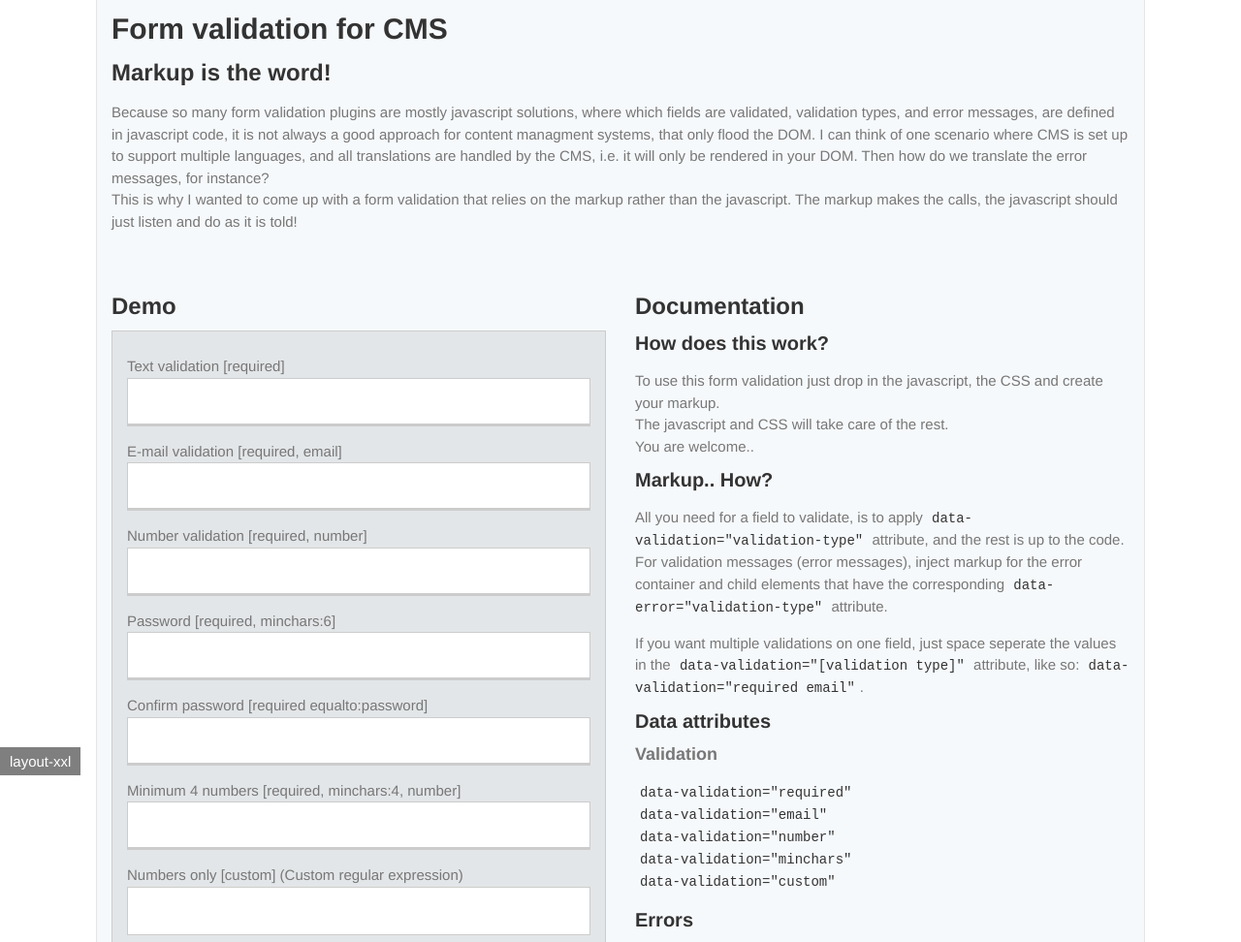
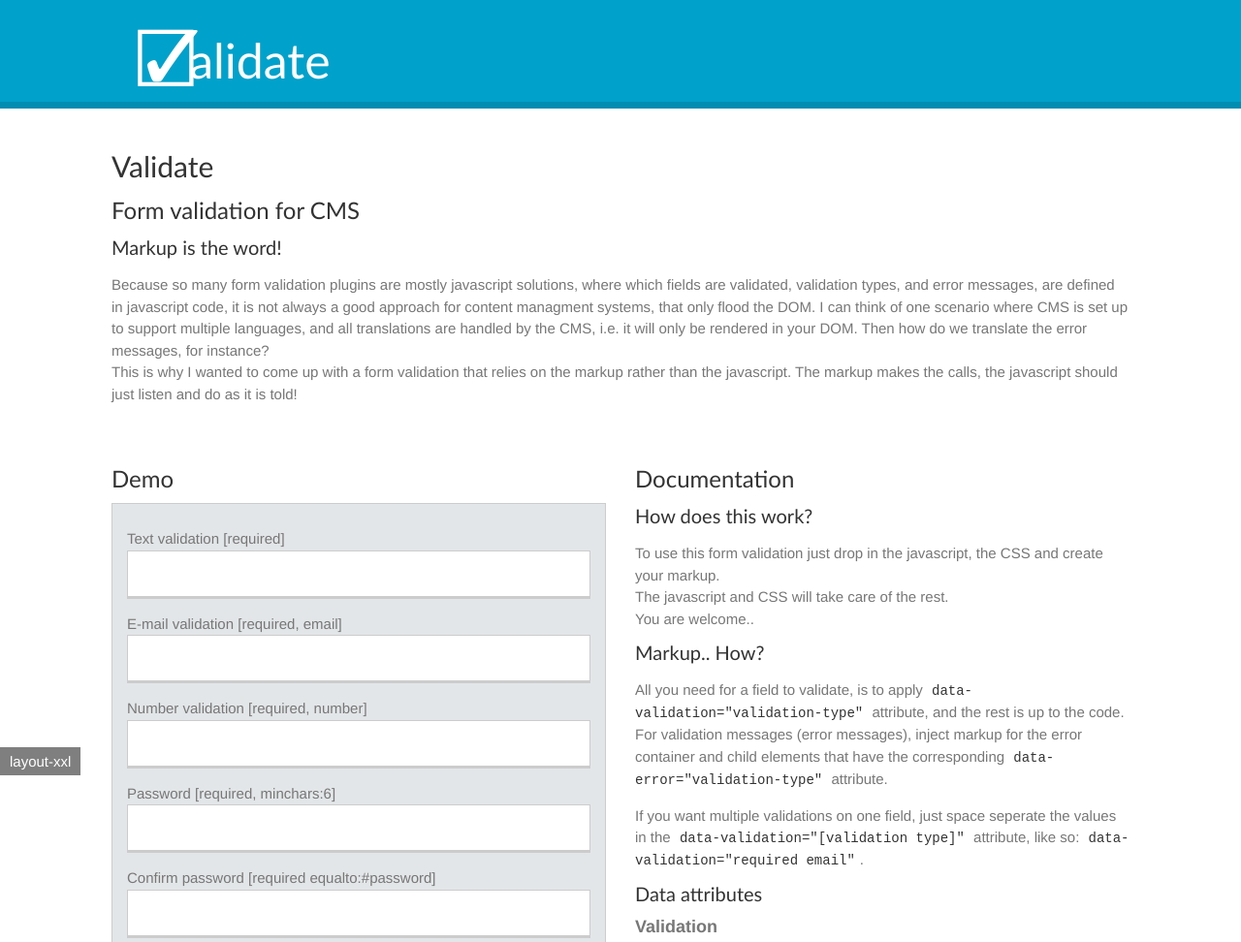
Before and after one commit to TommiTikall/FormValidation, a plain HTML site: page index.html in a window 1280 px wide. Shown: the top 972 px of the page at 97% size. Drawn offline with nearby package versions, Linux system fonts and the light colour scheme; a script that the page names is missing.

Commit message:
updating validation script to not validate if input has no required attribute, and is empty. Adding some more markup and styling to page layout

```diff
--- a/index.html
+++ b/index.html
@@ -6,7 +6,7 @@
   <head>
     <meta charset="utf-8">
 
-    <title>Form validation</title>
+    <title>Validate</title>
 
     <meta name="description" content="Form validation">
     <meta name="viewport" content="width=device-width, initial-scale=1">
@@ -27,24 +27,25 @@
   </head>
   <body>
 
+    <header class="site-header">
+      <div class="container">
+        <h1 class="logo">Validate</h1>
+      </div>
+    </header>
+
     <main class="main">
       <article>
 
         <section class="container content-block">
-          <h1>Form validation for CMS</h1>
-          <h2>Markup is the word!</h2>
+          <h1>Validate</h1>
+          <h2>Form validation for CMS</h2>
+          <h3>Markup is the word!</h3>
           <p>
             Because so many form validation plugins are mostly javascript solutions, where which fields are validated, validation types, and error messages, are defined in javascript code, it is not always a good approach for content managment systems, that only flood the DOM. I can think of one scenario where CMS is set up to support multiple languages, and all translations are handled by the CMS, i.e. it will only be rendered in your DOM. Then how do we translate the error messages, for instance?
             <br />
             This is why I wanted to come up with a form validation that relies on the markup rather than the javascript. The markup makes the calls, the javascript should just listen and do as it is told!
           </p>
-          <!-- <p>
-            This form validation relies on its markup.
-            <br />
-            This means that the javascript will look at the field and its attributes to determine what to validate. Kinda modular.. yes?
-            <br />
-            Anyways, this is a practical approach for when developing with CMS, or where you don't want to set up a init with options in javascript for each form on page.
-          </p> -->
+
         </section>
 
         <section class="container content-block">
@@ -87,7 +88,7 @@
               </div>
 
               <div class="input-row">
-                <label>Confirm password [required equalto:password]</label>
+                <label>Confirm password [required equalto:#password]</label>
                 <input type="password" data-validation="required equalto:#password" tabindex="5">
                 <ul class="errors">
                   <li class="error" data-error="required">This field is required</li>
--- a/sass/core/_base.scss
+++ b/sass/core/_base.scss
@@ -40,9 +40,10 @@ body {
 // ==========================================================================
 
 // Headings
-#{ headings(1,4) } {
+#{ headings(1,3) } {
   color: $color-display;
   font-family: $font-display;
+  font-weight: normal;
   @include rem(margin, 10px 0);
 }
 
@@ -50,6 +51,7 @@ h4,
 h5,
 h6 {
   color: $color-text;
+  @include rem(margin, 10px 0);
 }
 
 h1 { font-size: 30px; font-size: 3rem; }
--- a/sass/core/_settings.scss
+++ b/sass/core/_settings.scss
@@ -29,7 +29,7 @@ $rem-with-px-fallback: false;
 
 // Typograhpy (create a sane font-stack)
 $font: 'Helvetica Neue', Helvetica, Arial, sans-serif;
-$font-display: Ubuntu, 'Helvetica Neue', 'Arial Bold', sans-serif;
+$font-display: 'Gill Sans', 'Lucida Sans Unicode', sans-serif; // Ubuntu, 'Helvetica Neue', 'Arial Bold', sans-serif;
 
 // Colors
 $color-text               : #777;
@@ -47,7 +47,7 @@ $color-border             : #ccc;
 $color-border-dark        : #333;
 $color-valid              : #48b62e;
 $color-error              : #b62e2e;
-$color-warning            : #ffbb2a;
+$color-warning            : #fab71c; // #ffbb2a;
 $color-info               : #0065d6;
 
 // Theme colors
@@ -56,6 +56,8 @@ $theme-color-secondary    : #f6f9fb;
 $theme-color-tertiary     : #ffb347;
 $theme-color-quaternary   : #e3e6e8;
 $theme-color-quinquennial : #888;
+
+$color-palette-1: #00a1cb;
 
 
 // ---------------------------------------------------------------------------
--- a/sass/core/_templates.scss
+++ b/sass/core/_templates.scss
@@ -8,8 +8,6 @@
   @include each-layout {
     @include set-container-width;
   }
-  border: solid 1px lighten($color-border, 10%);
-  border-width: 0 1px;
 
   padding: {
     left: $grid-padding;
@@ -40,7 +38,7 @@
 // Column two column layout
 %column {
   @extend %clearfix;
-  @include rem( padding, 10px 0 50px );
+  @include rem(padding, 10px 0 20px);
 
   @include at-breakpoint ($layout-xl) {
     @include span-columns(6);
--- a/sass/partials/_layout.scss
+++ b/sass/partials/_layout.scss
@@ -9,11 +9,58 @@ html, body {
   height: 100%;
 }
 
+.site-header {
+  background: $color-palette-1;
+  border-bottom: solid 7px darken($color-palette-1, 5%);
+  @include rem(margin-bottom, 30px);
+  @include rem(padding, 20px 0 0);
+
+  .container {
+    border: 0;
+  }
+
+  .logo {
+    color: $theme-color-primary;
+    position: relative;
+    @include rem(padding, 0 0 0 50px);
+    @include font-size(50px);
+
+    &:first-letter {
+      color: $color-palette-1;
+    }
+
+    &:before,
+    &:after {
+      // Ballot box
+      content: "\2610";
+      display: block;
+      line-height: 0.5;
+      position: absolute;
+        left: 0;
+        top: 8px;
+        z-index: 0;
+      @include font-size(80px);
+      @include rem(margin, 0 0 0 20px);
+    }
+
+    &:after {
+      // Checkmark
+      content: "\2713";
+      color: #fff;
+      line-height: 0.5;
+      left: 2px;
+      top: 0;
+      @include font-size(100px);
+    }
+  }
+}
+
 .main {}
 
 .content-block {
-  background: $theme-color-secondary;
-  @include rem(padding-bottom, 30px);
+  @include at-breakpoint($layout-xl) {
+    @include rem(padding-bottom, 30px);
+  }
 }
 
 .column {
@@ -22,8 +69,8 @@ html, body {
 
 
 .site-footer {
-  background: $theme-color-tertiary;
-  background: rgba($theme-color-tertiary, 0.9);
+  background: $color-palette-1;
+  background: rgba($color-palette-1, 0.9);
   color: $theme-color-primary;
   width: 100%;
   @include rem(padding, 20px 0);
```
Also changed, not shown: stylesheets/main.css.
